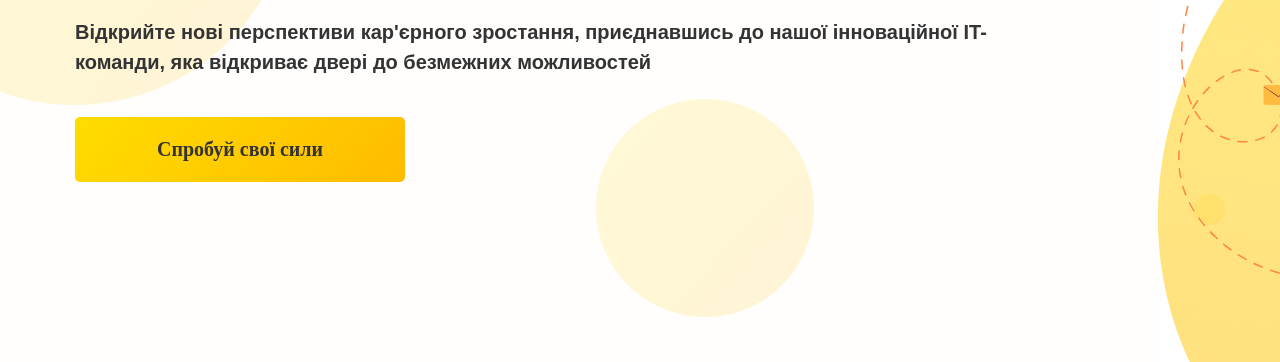
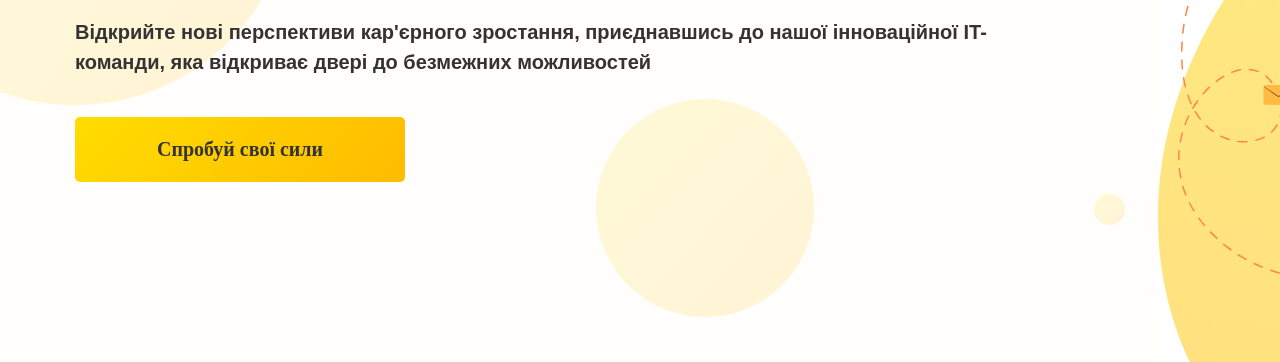
Before and after one commit to Andrii-Pershko/GlianecTT, a plain HTML site: page index.html in a window 1280 px wide. Shown: the part 435-797 px from the top of the page. Drawn offline with Linux system fonts and the light colour scheme.

Commit message:
resize margin in hero

```diff
--- a/styles.css
+++ b/styles.css
@@ -206,7 +206,7 @@ nav {
 }
 
 .background-abstraction:nth-child(3) {
-	left: 1119px;
+	left: 1019px;
 	bottom: 312px;
 }
 
```
